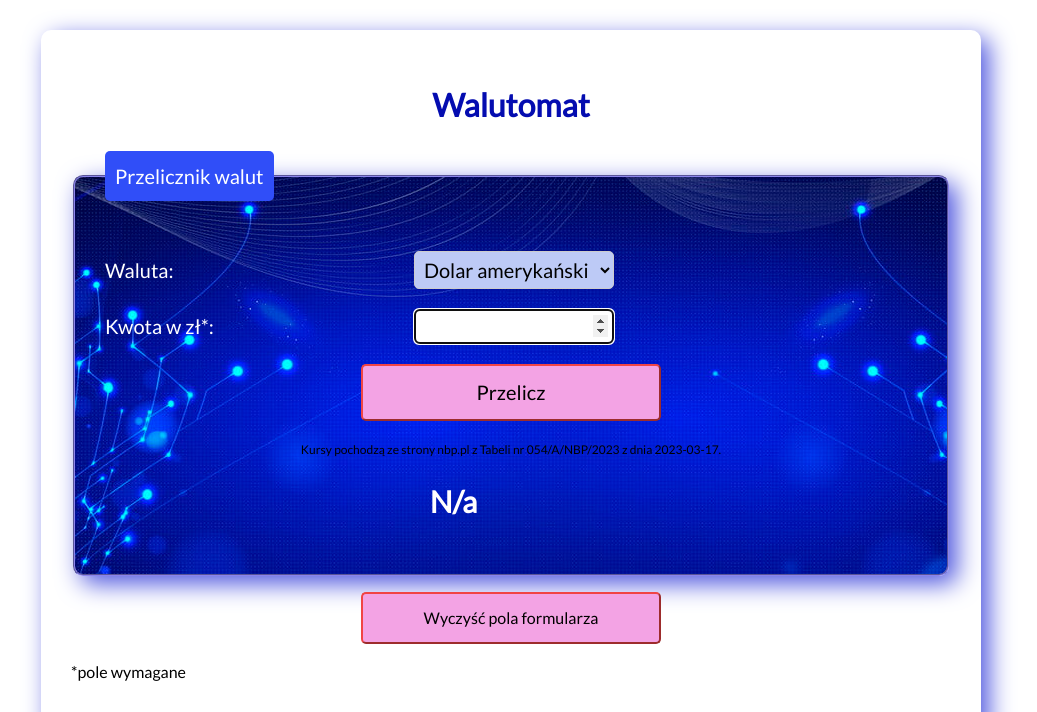
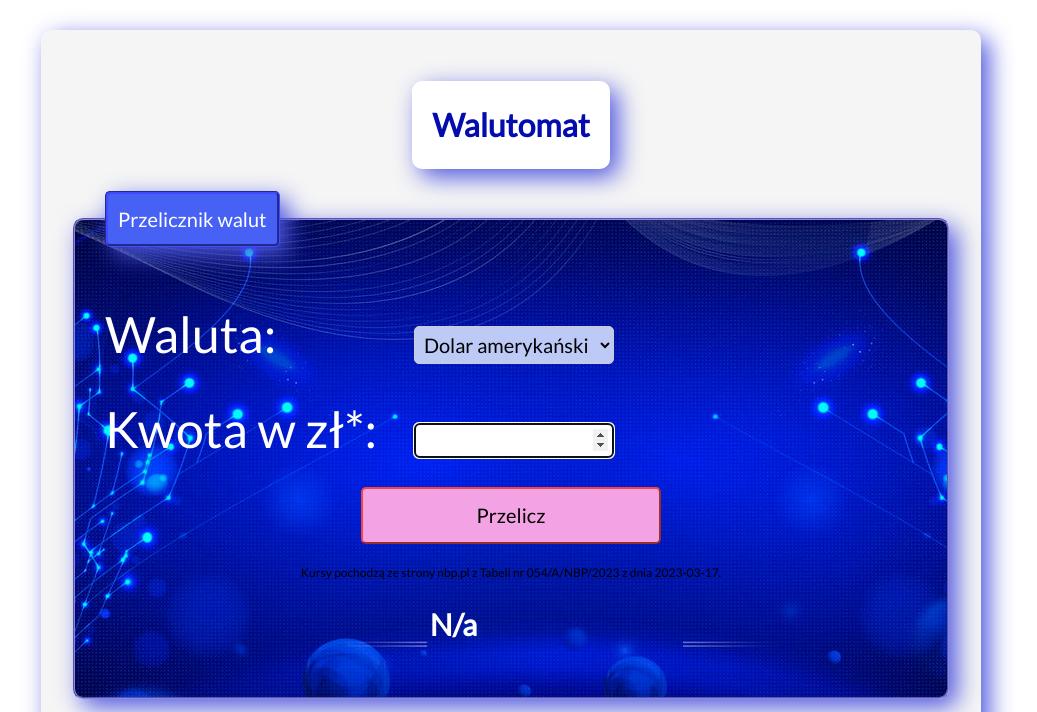
Before and after one commit to Marta-Pabierowska/currency-converter, a plain HTML site: page index.html in a window 1280 px wide. Shown: the top 712 px of the page, without its empty margins (129-1166 px from the left). Drawn offline with nearby package versions, Linux system fonts and the light colour scheme.

Commit message:
heading - style change

```diff
--- a/css/form.css
+++ b/css/form.css
@@ -13,10 +13,15 @@
 
 .form__legend {
     display: block;
-    background-color: #304ef8;
+    background-color: #4761f4;
     color: white;
     padding: 10px;
     border-radius: 5px;
+    border-color: rgb(57, 66, 227);
+    border-style: groove;
+    -webkit-box-shadow: 8px 8px 24px 0px rgba(80, 88, 223, 1);
+    -moz-box-shadow: 8px 8px 24px 0px rgba(80, 88, 223, 1);
+    box-shadow: 8px 8px 24px 0px rgba(80, 88, 223, 1);
 }
 
 .form__labelText {
@@ -25,6 +30,7 @@
     display: inline-block;
     margin-right: 5px;
     color: white;
+    font-size: 50px;
 }
 
 .form__field--filled {
--- a/css/link.css
+++ b/css/link.css
@@ -1,5 +1,6 @@
 .footer {
-    color:rgb(4, 12, 176);
+    background-color: whitesmoke;
+    color: rgb(4, 12, 176);
     line-height: 1.5;
     text-align: center;
     padding: 15px 30px 15px 30px;
--- a/css/style.css
+++ b/css/style.css
@@ -16,10 +16,17 @@ html {
     display: inline-block;
     line-height: 1.5;
     text-align: center;
-    color:rgb(4, 12, 176);
+    background-color: white;
+    color: rgb(4, 12, 176);
+    padding: 20px;
+    border-radius: 10px;
+    -webkit-box-shadow: 8px 8px 24px 0px rgba(80, 88, 223, 1);
+    -moz-box-shadow: 8px 8px 24px 0px rgba(80, 88, 223, 1);
+    box-shadow: 8px 8px 24px 0px rgba(80, 88, 223, 1);
 }
 
 .section {
+    background-color: whitesmoke;
     line-height: 1.5;
     text-align: center;
     padding: 30px;
--- a/index.html
+++ b/index.html
@@ -7,6 +7,7 @@
     <meta name="viewport" content="width=device-width, initial-scale=1.0">
     <title>Kalkulator walut</title>
     <link rel="icon" href="images/nature.png">
+    <meta property="og:image" content="images/share.png">
     <link rel="stylesheet" href="https://cdnjs.cloudflare.com/ajax/libs/normalize/8.0.1/normalize.min.css"
         integrity="sha512-NhSC1YmyruXifcj/KFRWoC561YpHpc5Jtzgvbuzx5VozKpWvQ+4nXhPdFgmx8xqexRcpAglTj9sIBWINXa8x5w=="
         crossorigin="anonymous" referrerpolicy="no-referrer" />
```
Also changed, not shown: images/share.png (added).
